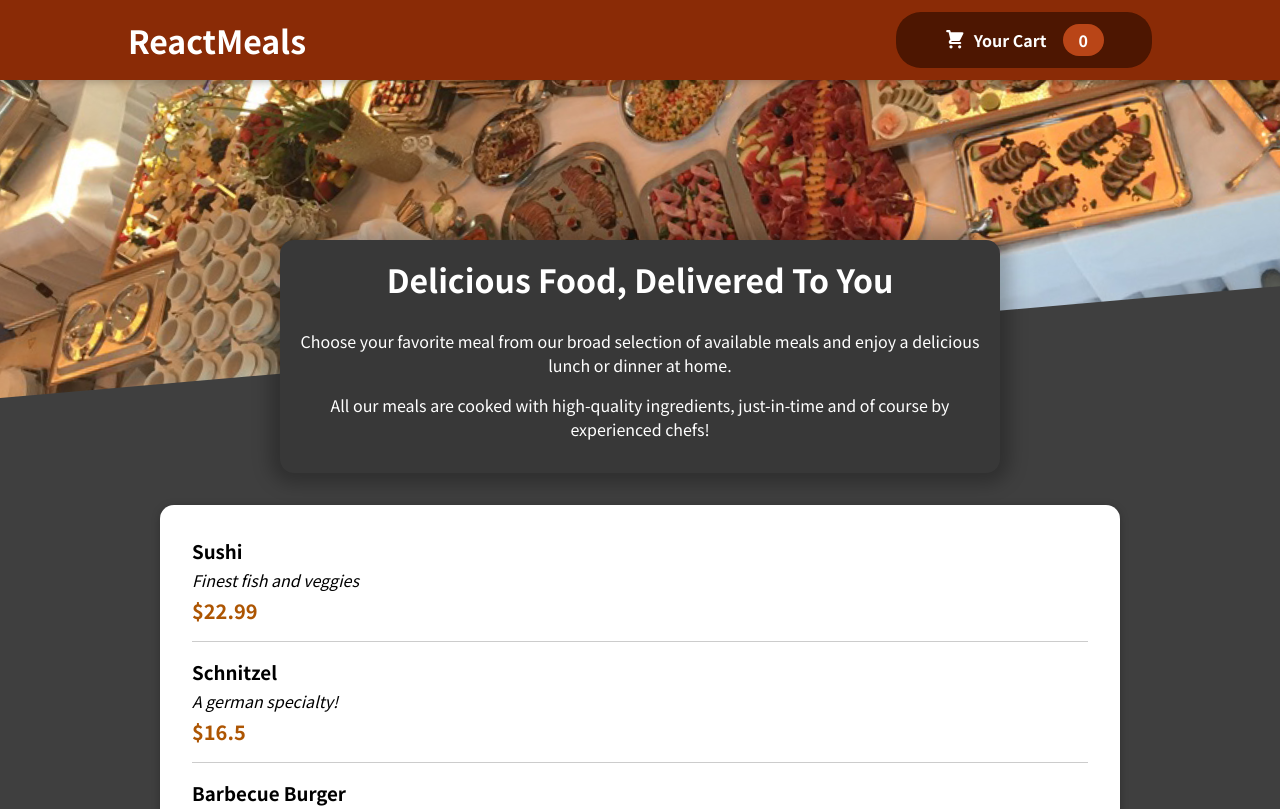
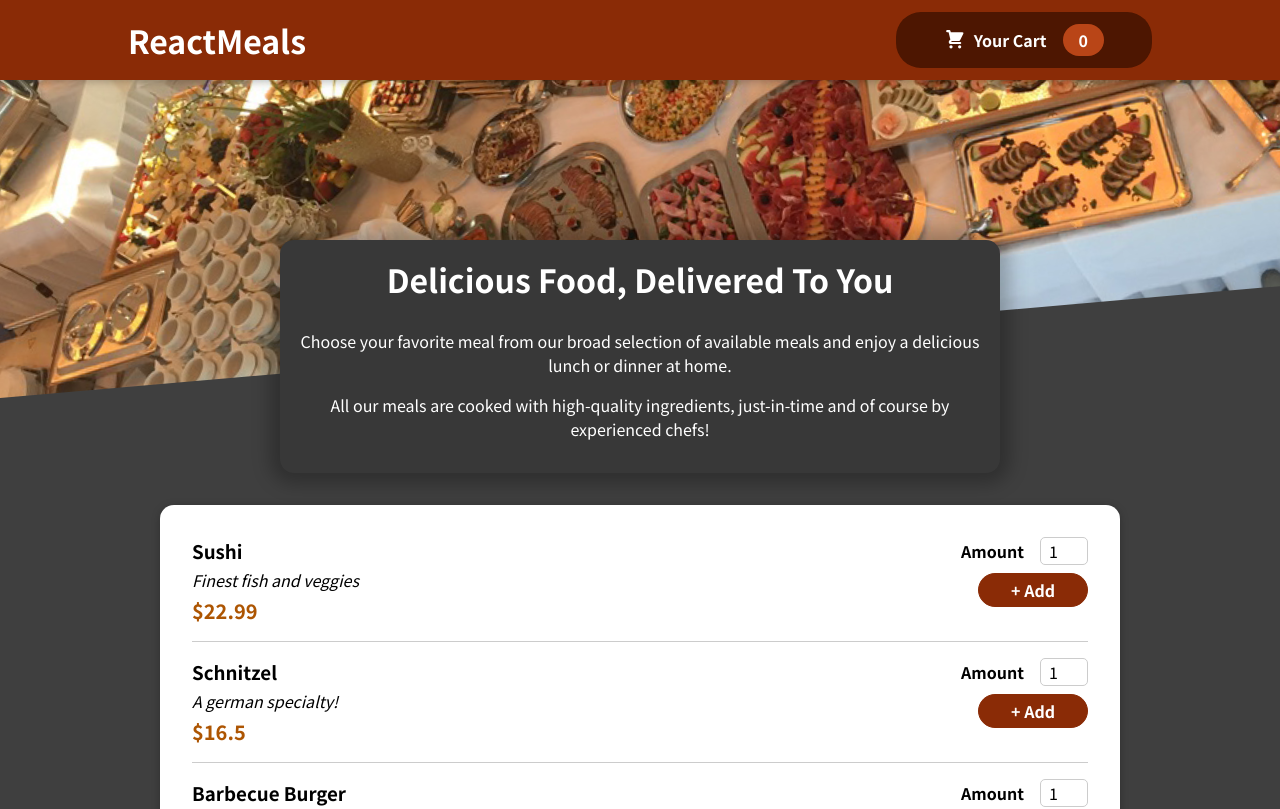
Before and after one commit to Pardeepky/Restaurant-Website, a React (Create React App) app: page / in a window 1280 px wide. Shown: the top 809 px of the page. Built offline with nearby package versions, Linux system fonts and the light colour scheme.

Commit message:
added input field to add items to the cart

```diff
--- a/src/App.js
+++ b/src/App.js
@@ -7,8 +7,10 @@
   return (
     <>
       <Header />
-      <MealSummary />
-      <AvailableMeals />
+      <main>
+        <MealSummary />
+        <AvailableMeals />
+      </main>
     </>
   )
 }
--- a/src/components/Meals/MealItems/MealItem.js
+++ b/src/components/Meals/MealItems/MealItem.js
@@ -1,5 +1,6 @@
 import React from 'react'
 import classes from './MealItem.module.css'
+import MealItemForm from './MealItemForm'
 
 const MealItem = ({item}) => {
     return (
@@ -9,6 +10,9 @@
                 <div className={classes.description}>{item.description}</div>
                 <div className={classes.price}>${item.price}</div>
             </div>
+            <div>
+                <MealItemForm id={item.id} />
+            </div>
         </li>
     )
 }
--- /dev/null
+++ b/src/components/Meals/MealItems/MealItemForm.js
@@ -0,0 +1,27 @@
+import Input from '../../UI/Input';
+import classes from './MealItemForm.module.css';
+
+const MealItemForm = (props) => {
+    const handleSubmit = (e) => {
+        e.preventDefault();
+    }
+
+    return (
+        <form className={classes.form} onSubmit={handleSubmit}>
+            <Input
+                label='Amount'
+                input={{
+                    id: 'amount_' + props.id,
+                    type: 'number',
+                    min: '1',
+                    max: '5',
+                    step: '1',
+                    defaultValue: '1',
+                }}
+            />
+            <button type='submit'>+ Add</button>
+        </form>
+    );
+};
+
+export default MealItemForm;
--- /dev/null
+++ b/src/components/Meals/MealItems/MealItemForm.module.css
@@ -0,0 +1,20 @@
+.form {
+    text-align: right;
+  }
+
+  .form button {
+    font: inherit;
+    cursor: pointer;
+    background-color: #8a2b06;
+    border: 1px solid #8a2b06;
+    color: white;
+    padding: 0.25rem 2rem;
+    border-radius: 20px;
+    font-weight: bold;
+  }
+
+  .form button:hover,
+  .form button:active {
+    background-color: #641e03;
+    border-color: #641e03;
+  }
--- /dev/null
+++ b/src/components/UI/Input.js
@@ -0,0 +1,12 @@
+import classes from './Input.module.css';
+
+const Input = (props) => {
+  return (
+    <div className={classes.input}>
+      <label htmlFor={props.input.id}>{props.label}</label>
+      <input {...props.input} />
+    </div>
+  );
+};
+
+export default Input;
--- /dev/null
+++ b/src/components/UI/Input.module.css
@@ -0,0 +1,18 @@
+.input {
+    display: flex;
+    align-items: center;
+    margin-bottom: 0.5rem;
+  }
+
+  .input label {
+    font-weight: bold;
+    margin-right: 1rem;
+  }
+
+  .input input {
+    width: 3rem;
+    border-radius: 5px;
+    border: 1px solid #ccc;
+    font: inherit;
+    padding-left: 0.5rem;
+  }
```
